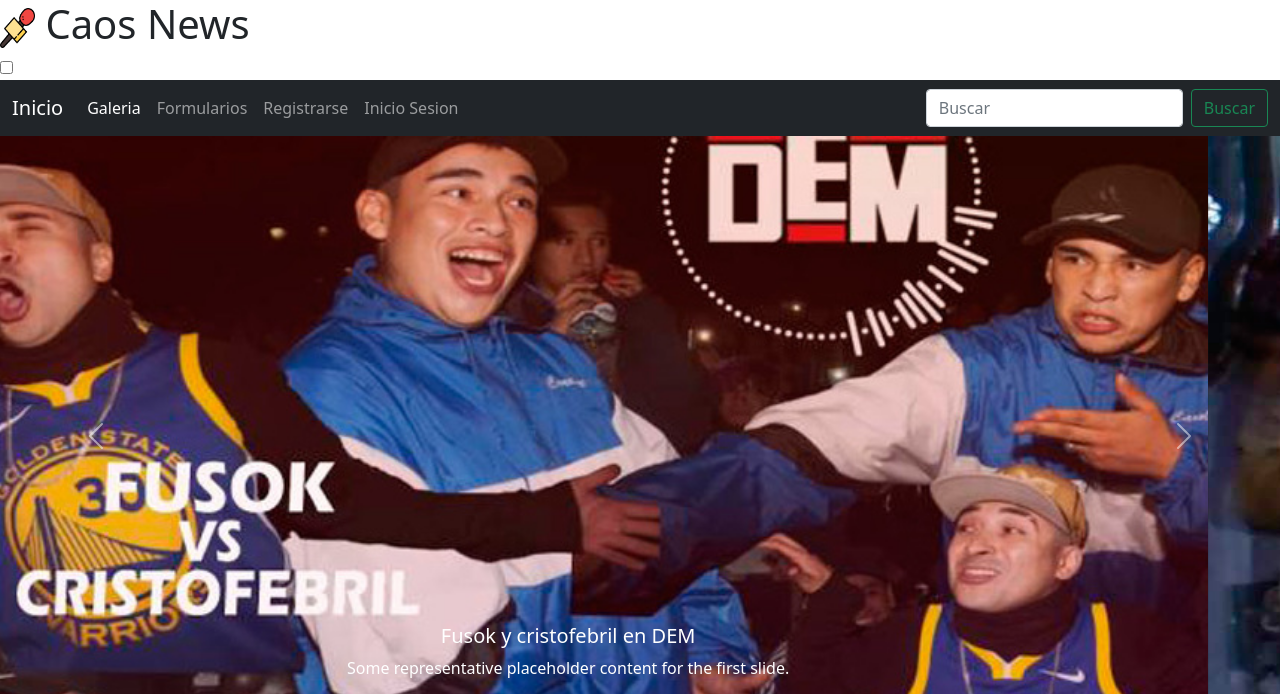
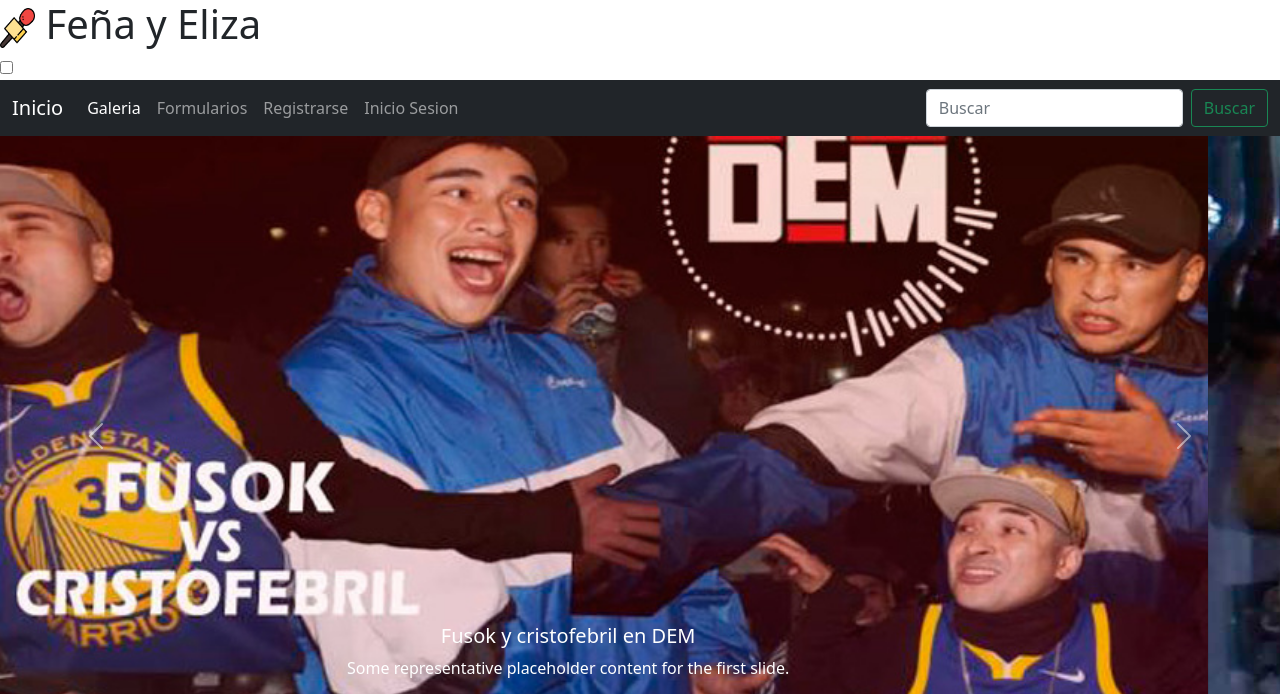
Before and after one commit to N0RD1K82/noticias-web, a plain HTML site: page index.html in a window 1280 px wide. Shown: the top 694 px of the page. Drawn offline with Linux system fonts and the light colour scheme.

Commit message:
confirmo

```diff
--- a/index.html
+++ b/index.html
@@ -17,7 +17,7 @@
 <body>
   <header>
     <div class="contenedor">
-      <h1> <img src="logo.img/logo.png" width="35px" height="40px" alt=""> Caos News</h1>
+      <h1> <img src="logo.img/logo.png" width="35px" height="40px" alt=""> Feña y Eliza</h1>
 
       <input type="checkbox" name="" id="menu-bar">
       <label for="menu-bar"></label>
```
